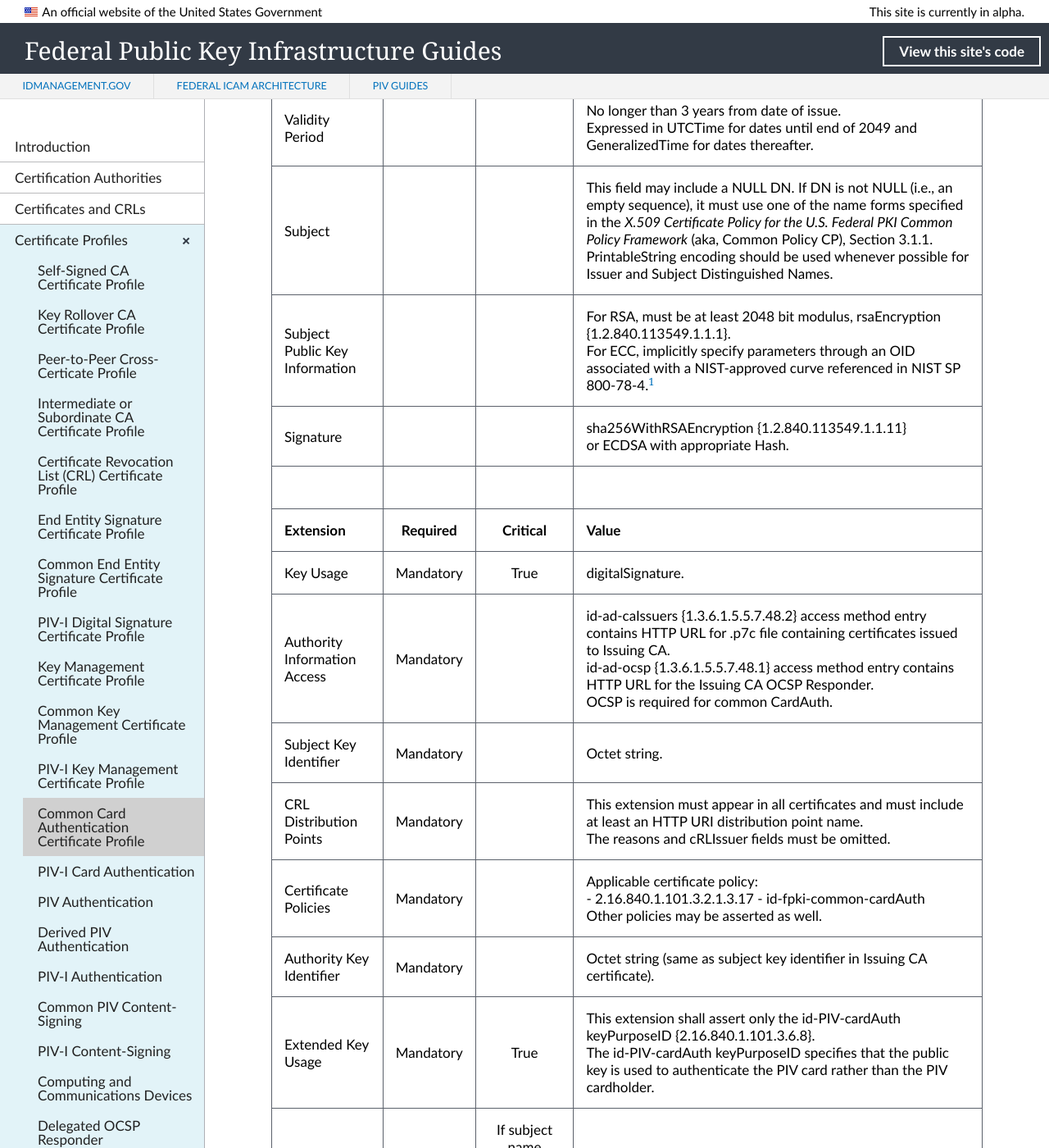
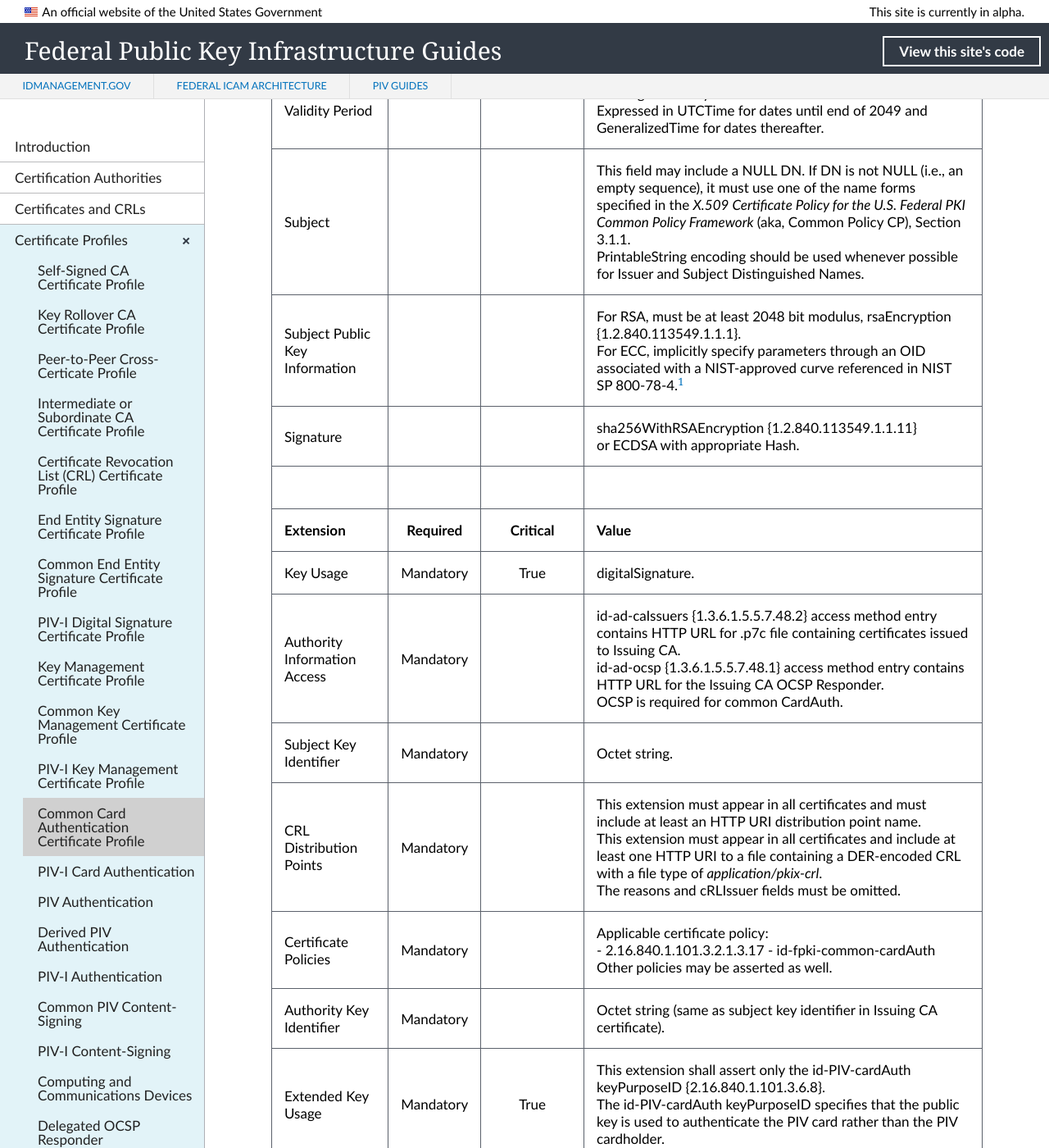
Before and after one commit to GSA/fpki-guides, a Jekyll site: the page built from _profiles/12_common_card_auth.md, in a window 1280 px wide and 1400 px high, scrolled down 736 px. Shown: the whole window at 82% size. Built offline with Jekyll 4.4.1, drawn with Linux system fonts in a browser that asks for light colours; nearby versions of some CDN libraries; library files that are not in the unit come from our copies; some of the changed text lies outside the part shown.

Commit message:
Update 12_common_card_auth.md
Added content. Formatting.

```diff
--- a/_profiles/12_common_card_auth.md
+++ b/_profiles/12_common_card_auth.md
@@ -13,7 +13,7 @@
 | Issuer Signature Algorithm   |       |       |  One of the following: <br>sha256WithRSAEncryption {1.2.840.113549.1.1.11} <br>ecdsa-with-SHA256 {1.2.840.10045.4.3.2} <br>ecdsa-with-SHA384 {1.2.840.10045.4.3.3} <br>ecdsa-with-SHA512 {1.2.840.10045.4.3.4}. |
 | Issuer   |       |       |  Unique X.500 Issuing CA DN. PrintableString encoding should be used whenever possible for Issuer and Subject Distinguished Names. |
 | Validity Period   |       |       |  No longer than 3 years from date of issue.<BR>Expressed in UTCTime for dates until end of 2049 and GeneralizedTime for dates thereafter.  |
-| Subject   |       |       |   This field may include a NULL DN. If DN is not NULL (i.e., an empty sequence), it must use one of the name forms specified in the _X.509 Certificate Policy for the U.S. Federal PKI Common Policy Framework_ (aka, Common Policy CP), Section 3.1.1. PrintableString encoding should be used whenever possible for Issuer and Subject Distinguished Names.  |
+| Subject   |       |       |   This field may include a NULL DN. If DN is not NULL (i.e., an empty sequence), it must use one of the name forms specified in the _X.509 Certificate Policy for the U.S. Federal PKI Common Policy Framework_ (aka, Common Policy CP), Section 3.1.1.<br>PrintableString encoding should be used whenever possible for Issuer and Subject Distinguished Names.  |
 | Subject Public Key Information   |       |       |   For RSA, must be at least 2048 bit modulus, rsaEncryption {1.2.840.113549.1.1.1}.<BR>For ECC, implicitly specify parameters through an OID associated with a NIST-approved curve referenced in NIST SP 800-78-4.<sup>[1](#1)</sup>   |
 | Signature   |       |       |   sha256WithRSAEncryption {1.2.840.113549.1.1.11}<br>or ECDSA with appropriate Hash.   |
 |               |                 |              |                                       |
@@ -21,12 +21,12 @@
 | Key Usage  | Mandatory | True |  digitalSignature.  |
 |Authority Information Access   | Mandatory  |  | id-ad-caIssuers {1.3.6.1.5.5.7.48.2} access method entry contains HTTP URL for .p7c file containing certificates issued to Issuing CA.<br>id-ad-ocsp {1.3.6.1.5.5.7.48.1} access method entry contains HTTP URL for the Issuing CA OCSP Responder.<br>OCSP is required for common CardAuth.  |
 | Subject Key Identifier   | Mandatory |  | Octet string.  |
-| CRL Distribution Points   | Mandatory |   |  This extension must appear in all certificates and must include at least an HTTP URI distribution point name.<BR>The reasons and cRLIssuer fields must be omitted. |
-| Certificate Policies   | Mandatory  |  | Applicable certificate policy:<BR>- 2.16.840.1.101.3.2.1.3.17 - id-fpki-common-cardAuth<BR>Other policies may be asserted as well. |
+| CRL Distribution Points   | Mandatory |   |  This extension must appear in all certificates and must include at least an HTTP URI distribution point name.<br>This extension must appear in all certificates and include at least one HTTP URI to a file containing a DER-encoded CRL with a file type of _application/pkix-crl_.<br>The reasons and cRLIssuer fields must be omitted. <!--Redundancy issue.--> |
+| Certificate Policies   | Mandatory  |  | Applicable certificate policy:<BR>- 2.16.840.1.101.3.2.1.3.17 - id-fpki-common-cardAuth<br>Other policies may be asserted as well. |
 | Authority Key Identifier   | Mandatory  |  | Octet string (same as subject key identifier in Issuing CA certificate). |
 | Extended Key Usage   | Mandatory | True |  This extension shall assert only the id-PIV-cardAuth keyPurposeID {2.16.840.1.101.3.6.8}.<BR>The id-PIV-cardAuth keyPurposeID specifies that the public key is used to authenticate the PIV card rather than the PIV cardholder.  |
 | Subject Alternative Name   | Mandatory  | If subject name contains<br>DN, set criticality to FALSE;<BR>otherwise set to TRUE. | Must include FASC-N name form and, after October 15, 2015, must also include a UUID.<BR>No other name forms may be included.  |
-| PIV Interim   | Mandatory  |  | The piv-interim indicator {2.16.840.1.101.3.6.9.1} extension is defined in FIPS 201-2, Appendix B.2.<BR>The value of this extension is asserted as follows:<BR>1. TRUE if, at the time of credential issuance:<br>(1) the FBI National Criminal History Fingerprint Check has been completed successfully, and<br>(2) an NACI has been initiated but has not been completed.<br>2. FALSE if, at the time of credential issuance, the subject’s NACI has been completed and successfully adjudicated.  |
+| PIV Interim   | Mandatory  |  |  The piv-interim indicator (2.16.840.1.101.3.6.9.1) extension is defined in FIPS 201-2, Appendix B.2, as the PIV NACI indicator.<br>The value of this extension is asserted as follows:<br>1. TRUE if, at the time of credential issuance:<br>(1) the FBI National Criminal History Fingerprint Check has been completed successfully, and<br>(2) an NACI has been initiated but has not been completed.<br>2. FALSE if, at the time of credential issuance, the subject’s NACI has been completed and successfully adjudicated.  |
 | Subject Directory Attributes   | Optional  |  | This extension may be included to indicate the cardholder's country or countries of citizenship, as specified in RFC 5280.<sup>[2](#2)</sup><br>- 1.3.6.1.5.5.7.9.4 - countryOfCitizenship<br>ISO 3166<sup>[3](#3)</sup> specifies country codes. |
 | Issuer Alternative Name   | Optional  |  |   |
 
```
